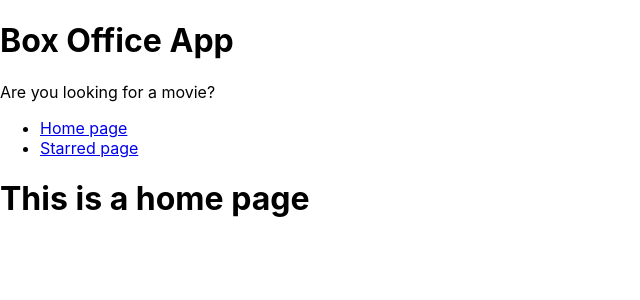
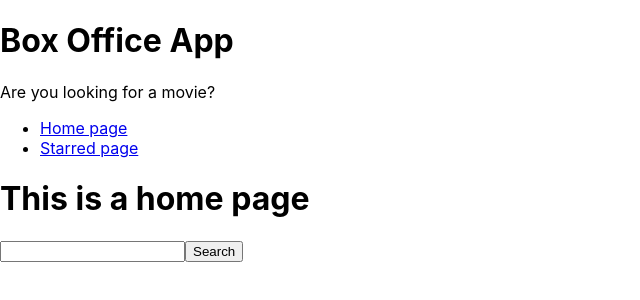
Before and after one commit to J-K5139/Box-Office, a React (Create React App) app: page / in a window 1280 px wide. Shown: the top 300 px of the page, without its empty margins (0-640 px from the left). Built offline with nearby package versions, Linux system fonts and the light colour scheme.

Commit message:
displayed the API results

```diff
--- a/package.json
+++ b/package.json
@@ -6,6 +6,9 @@
     "@testing-library/jest-dom": "^5.14.1",
     "@testing-library/react": "^11.2.7",
     "@testing-library/user-event": "^12.8.3",
+    "cra-template-pwa": "^1.0.3",
+    "eslint-config": "^0.3.0",
+    "eslint-plugin-prettier": "^3.4.0",
     "react": "^17.0.2",
     "react-dom": "^17.0.2",
     "react-router": "^5.2.0",
@@ -26,7 +29,8 @@
   "eslintConfig": {
     "extends": [
       "react-app",
-      "react-app/jest"
+      "react-app/jest",
+      "prettier"
     ]
   },
   "browserslist": {
--- a/src/components/Title.js
+++ b/src/components/Title.js
@@ -1,6 +1,6 @@
 import React from 'react';
 
-const Title = ({title,subtitle}) => {
+const Title = ({ title, subtitle }) => {
   return (
     <div>
       <h1>{title}</h1>
--- /dev/null
+++ b/src/misc/config.js
@@ -0,0 +1,7 @@
+const API_BASE_URL='https://api.tvmaze.com';
+
+export async function apiGet(querystring){
+  const response= await fetch(`${API_BASE_URL}${querystring}`).then(res => res.json())
+  return response;
+    // console.log(result);
+  }
--- a/src/pages/Home.js
+++ b/src/pages/Home.js
@@ -1,12 +1,59 @@
-import React from 'react';
-import MainPageLayout from "../components/MainPageLayout";
+import React,{useState} from 'react';
+import MainPageLayout from '../components/MainPageLayout';
+import {apiGet} from '../misc/config';
+
 
 const Home = () => {
-    return (
-        <div>
-           <MainPageLayout> <h1>This is a home page</h1> </MainPageLayout>
-        </div>
-    );
+
+  const [input,setInput]=useState('');
+  const [results,setResults]=useState(null);
+
+  const onInputChange = (ev) => {
+    setInput(ev.target.value);
+  }
+
+  const onSearchButton = ()=>{
+    apiGet(`/search/shows?q=${input}`).then(result=>{
+      // console.log(results);
+      setResults(result);
+      console.log(result);
+    })
+  }
+
+  /*
+  const enterButton = (ev)=>{
+    if (ev.keyCode === 13){
+      onSearchButton();
+    }
+  }
+  */
+
+  const RenderResults=()=>{
+    if (results && results.length===0)
+    {
+     return <div> No results Found! </div>
+    }
+
+    if(results && results.length>0)
+    {
+      return <div> {results.map(item=> <div key={item.show.id}>{item.show.name}</div>)} </div>
+    }
+
+    return null;
+
+  }
+
+  return (
+    <div>
+      <MainPageLayout>
+        <h1>This is a home page</h1>
+
+        <input type='text' onChange={onInputChange} value={input}/>
+    <button type="button" onClick={onSearchButton} >Search</button>
+        {RenderResults()}
+      </MainPageLayout>
+    </div>
+  );
 };
 
 export default Home;
--- a/src/reportWebVitals.js
+++ b/src/reportWebVitals.js
@@ -1,3 +1,4 @@
+/* eslint-disable */
 const reportWebVitals = onPerfEntry => {
   if (onPerfEntry && onPerfEntry instanceof Function) {
     import('web-vitals').then(({ getCLS, getFID, getFCP, getLCP, getTTFB }) => {
```
Also changed, not shown: src/App.js (+4 -7 lines), src/components/MainPageLayout.js (+4 -4 lines), src/components/Nav.js (+9 -7 lines), src/index.js (+6 -7 lines), src/pages/Starred.js (+5 -5 lines), 2 other files (tests, documents, lock files or other folders). Lines whose indentation alone changed are shown as unchanged.
